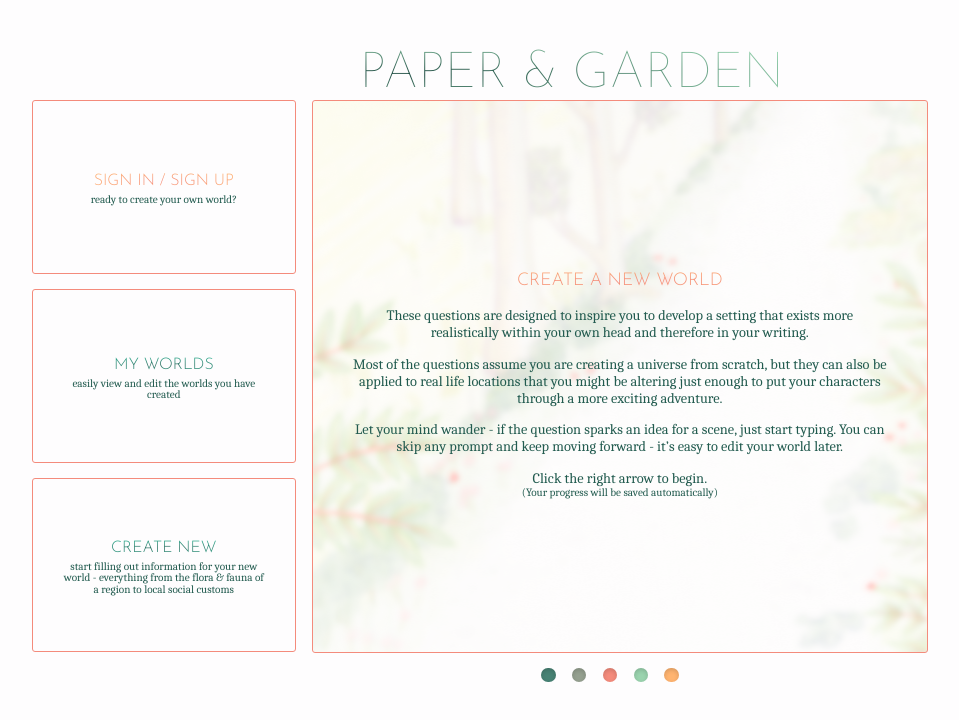
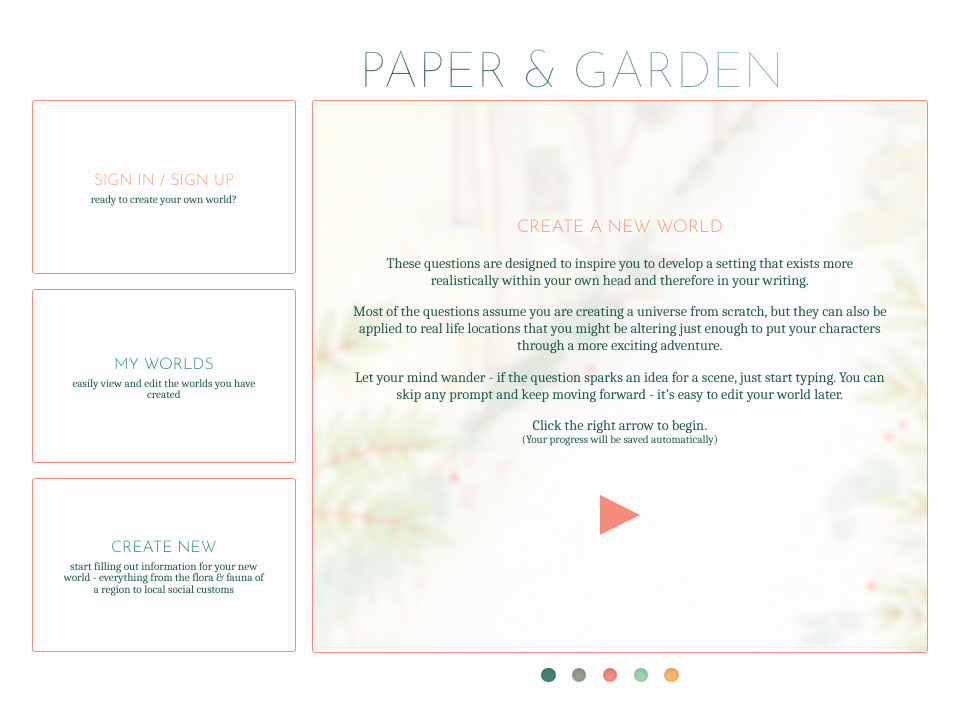
Before and after one commit to taylormleigh/PaperAndGarden, a Next.js app: page /Create in a window 1280 px wide. Shown: the top 720 px of the page, without its empty margins (160-1119 px from the left). Built offline with nearby package versions, Linux system fonts and the light colour scheme.

Commit message:
styling ArrowNavButton

```diff
--- a/styles.css
+++ b/styles.css
@@ -314,15 +314,19 @@ body {
 }
 
 .questionComponent {
+  /* display: flex; */
+  justify-content: center;
   height: 260px;
   padding: 20px;
 }
 
 .question {
-  margin-bottom: 10px;
+  margin-bottom: 15px;
 }
 
 .questionTextArea {
+  min-height: 120px;
+  min-width: 20vw;
   box-shadow: inset 0px 4px 4px rgba(0, 0, 0, 0.15);
 }
 
@@ -343,15 +347,26 @@ body {
 .arrowNavButton {
   display: flex;
   justify-content: center;
+  margin-top: 35px;
+}
+
+#beginArrow {
+  margin: 15px;
+  width: 0;
+  height: 0;
+  border-top: 20px solid transparent;
+  border-bottom: 20px solid transparent;
+
+  border-left: 40px solid #F48B7C;
 }
 
 #backArrow {
   width: 0;
   height: 0;
-  border-top: 30px solid transparent;
-  border-bottom: 30px solid transparent;
+  border-top: 20px solid transparent;
+  border-bottom: 20px solid transparent;
 
-  border-right:50px solid #BCC4B7;
+  border-right:40px solid #BCC4B7;
 
   box-shadow: inset 0px 4px 4px rgba(0, 0, 0, 0.15);
   border-radius: 3px;
@@ -360,10 +375,10 @@ body {
 #forwardArrow {
   width: 0;
   height: 0;
-  border-top: 30px solid transparent;
-  border-bottom: 30px solid transparent;
+  border-top: 20px solid transparent;
+  border-bottom: 20px solid transparent;
 
-  border-left: 50px solid #BCC4B7;
+  border-left: 40px solid #BCC4B7;
 }
 
 
@@ -477,13 +492,10 @@ a:hover {
 
 /* INPUT */
 input, textarea {
-  height: 100px;
-  width: 465px;
   font-family: Caladea;
   font-size: 20px;
   margin-top: 0px;
   margin-bottom: 30px;
-  width: 300px;
   background-color: #E3EEE7;
   border-radius: 3px;
   border: none;
```
